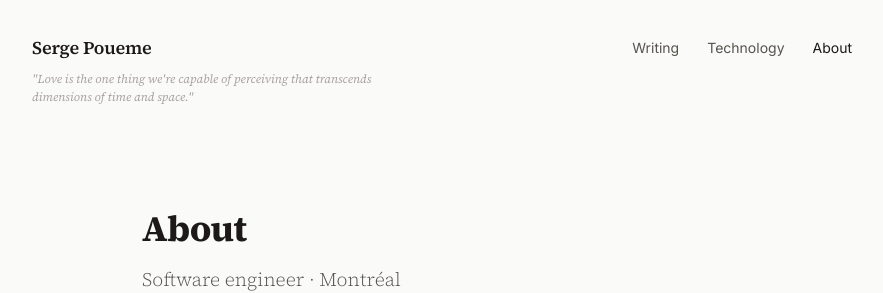
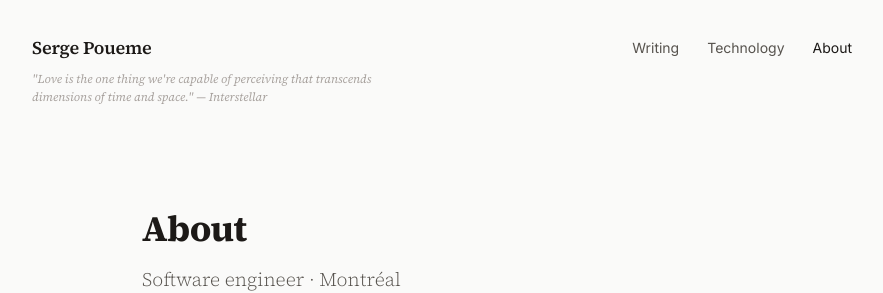
Before and after one commit to sdpoueme/sdpoueme.github.io, a Jekyll site: the page built from about.md, in a window 1280 px wide. Shown: the top 293 px of the page, without its empty margins (198-1081 px from the left). Built offline with Jekyll 4.4.1, drawn with Linux system fonts in a browser that asks for light colours.

```diff
--- a/_includes/header.html
+++ b/_includes/header.html
@@ -1,7 +1,7 @@
 <header class="site-header">
   <div class="site-brand">
     <a href="{{ '/' | relative_url }}" class="site-name">{{ site.title }}</a>
-    <p class="epigraph">"Love is the one thing we're capable of perceiving that transcends dimensions of time and space."</p>
+    <p class="epigraph">"Love is the one thing we're capable of perceiving that transcends dimensions of time and space." — <em>Interstellar</em></p>
   </div>
   <nav class="site-nav">
     <a href="{{ '/writing' | relative_url }}"{% if page.url contains '/writing' %} class="active"{% endif %}>Writing</a>
```
Also changed, not shown: technology.md (added, +11 -0 lines), writing.md (added, +11 -0 lines).
